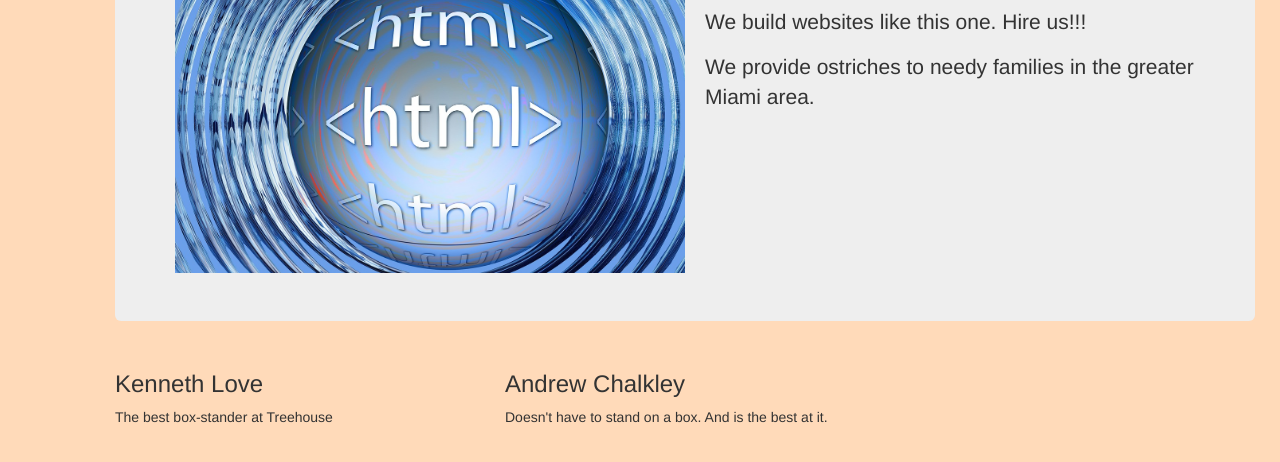
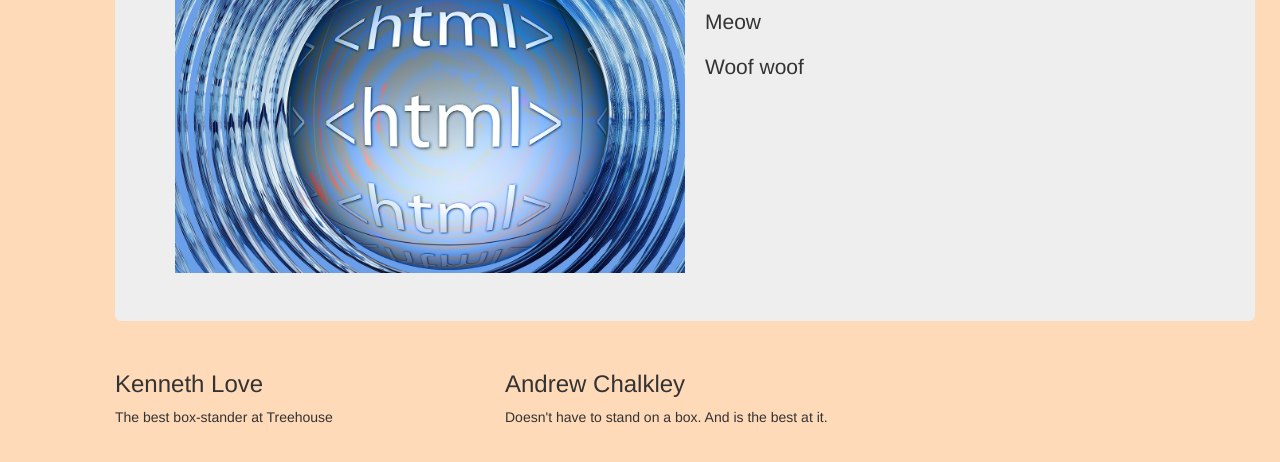
Before and after one commit to treehouse/pixeldust, a plain HTML site: page index.html in a window 1280 px wide. Shown: the part 244-706 px from the top of the page. Drawn offline with nearby package versions, Linux system fonts and the light colour scheme.

Commit message:
Adding meow and woof

```diff
--- a/index.html
+++ b/index.html
@@ -19,8 +19,8 @@
         <section class="jumbotron">
         <img src="html.jpg" alt="What HTML looks like">
         <h2>About PixelDust</h2>
-<p>We build websites like this one. Hire us!!!</p>
-    <p>We provide ostriches to needy families in the greater Miami area.</p>
+      <p>Meow</p>
+    <p>Woof woof</p>
         </section>
         <div class="row">
 
```
